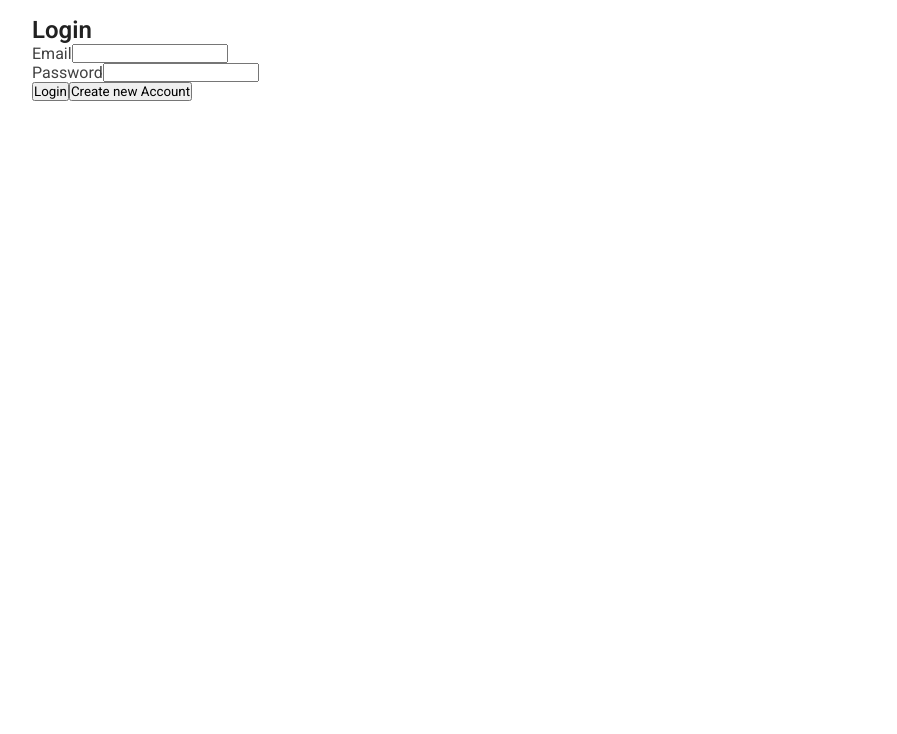
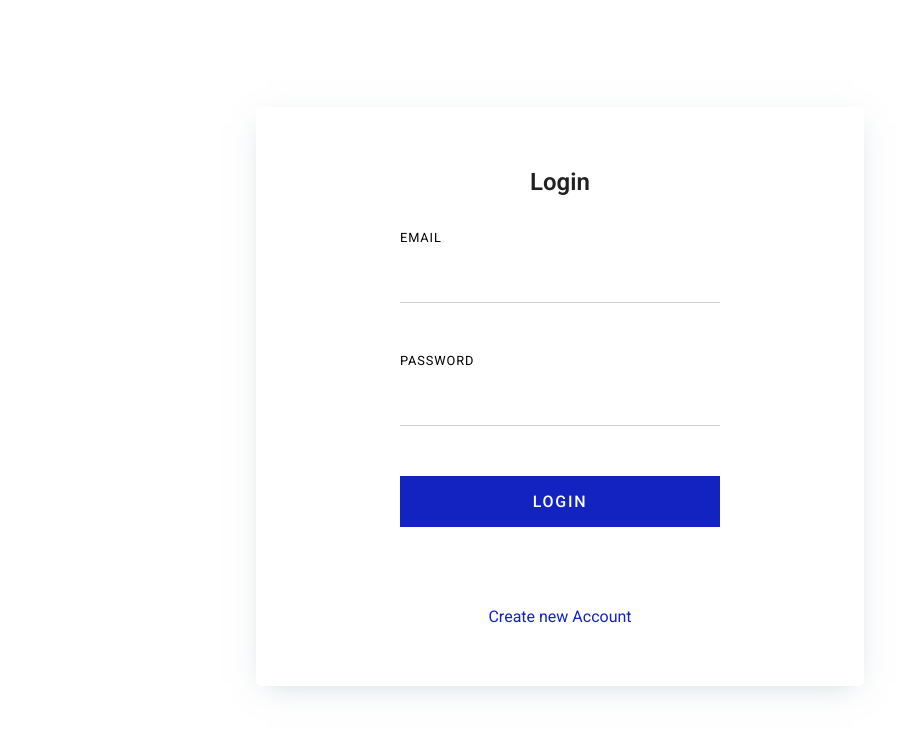
Before and after one commit to robdecipher/joffrey-ui, a Next.js app: page /auth in a window 1280 px wide. Shown: the top 734 px of the page, without its empty margins (144-1041 px from the left). Built offline with nearby package versions, Linux system fonts and the light colour scheme; no server answers.

Commit message:
Login Form styling

```diff
--- a/components/auth/auth-form.js
+++ b/components/auth/auth-form.js
@@ -1,7 +1,10 @@
 import { useState, useRef } from 'react';
 import { useRouter } from 'next/router';
 import { signIn } from 'next-auth/client';
+
+import Tile from '../ui/Tile';
 import classes from './auth-form.module.css';
+
 
 async function createUser(email, password) {
     const response = await fetch('/api/auth/signup', {
@@ -65,23 +68,29 @@ function AuthForm() {
     return(
 
         <section>
+            <Tile>
+                <div class={classes.formwrapper}>
                     <h2>{isLogin ? 'Login' : 'Sign-Up'}</h2>
                     <form onSubmit={submitHandler}>
-                <div>
-                    <label htmlFor='email'>Email</label>
-                    <input type='email' id='email' required ref={emailInputRef} />
+                        <div class={classes.fieldwrapper}>
+                            <label htmlFor='email' class={classes.formlabel}>Email</label>
+                            <input type='email' id='email' required class={classes.forminput} ref={emailInputRef} />
                         </div>
-                <div>
-                    <label htmlFor='password'>Password</label>
-                    <input type='password' id='password' required ref={pwInputRef} />
+                        <div class={classes.fieldwrapper}>
+                            <label htmlFor='password' class={classes.formlabel}>Password</label>
+                            <input type='password' id='password' required class={classes.forminput} ref={pwInputRef} />
                         </div>
-                <div>
-                    <button>{isLogin ? 'Login' : 'Create Account'}</button>
-                    <button type='button' className={classes.toggle} onClick={switchAuthModeHandler}>
+                        <div class={classes.fieldwrapper}>
+                            <button type='submit' class={classes.formsubmit}>{isLogin ? 'Login' : 'Create Account'}</button>
+                        </div>
+                        <div class={classes.authmode}>
+                            <button type='button' className={`toggle txtbtn`} onClick={switchAuthModeHandler}>
                                 {isLogin? 'Create new Account' : 'Login with existing Account'}
                             </button>
                         </div>
                     </form>
+                </div>
+            </Tile>
         </section>
 
     )
--- a/components/auth/auth-form.module.css
+++ b/components/auth/auth-form.module.css
@@ -0,0 +1,8 @@
+.formwrapper { display:flex;flex-direction:column;padding:2rem 8rem; }
+.formwrapper h2 { margin-bottom:2.1rem; }
+.fieldwrapper { flex-direction:column;align-items:flex-start;min-width:20rem;margin-bottom:2.1rem; }
+.formlabel { font-size:0.8rem;color:#000;text-transform:uppercase;letter-spacing:0.055rem;margin-bottom:1.6rem; }
+.forminput { width:100%;margin-bottom:1rem;border:0;border-bottom:1px solid #d0d0d0;padding:0.4rem 0.2rem;font-size:1rem; }
+.forminput:focus { outline:none; }
+.formsubmit { width:100%;padding:1rem 0.4rem;color:#fff;background:#1223c2;border:0;text-transform:uppercase;font-size:1rem;font-weight:500;letter-spacing:0.107rem;}
+.authmode { margin-top:5rem;justify-content:center; }
--- /dev/null
+++ b/components/ui/Tile.js
@@ -0,0 +1,9 @@
+import classes from './Tile.module.css';
+
+function Tile(props) {
+    return(
+        <div className={classes.tile}>{props.children}</div>
+    );
+}
+
+export default Tile;
--- /dev/null
+++ b/components/ui/Tile.module.css
@@ -0,0 +1 @@
+.tile { padding:1.8rem 1rem;display:flex;flex-direction:column;width:max-content;margin:0 auto;background-color:#fff;margin-bottom:0.4rem;border-radius:5px;box-shadow:0 7px 30px -10px rgba(150,170,180,0.5); }
--- a/helpers/api-util.js
+++ b/helpers/api-util.js
@@ -22,6 +22,7 @@ const completeDate = 'resolutiondate >= startOfDay()';
 const completeFields = 'fields=id,key,status,resolutiondate';
 
 const completeQuery = baseUrl + category + ' AND ' + completeStatus + ' AND ' + strip + ' AND ' + wpc + ' AND ' + completeDate + '&' + maxResults + '&' + completeFields;
+console.log(completeQuery);
 
 export async function getAllOpenTasks() {
 
--- a/styles/globals.css
+++ b/styles/globals.css
@@ -5,6 +5,14 @@
   font-family: 'Roboto', sans-serif;
   margin:0;
   padding:0;
+}
+
+html, body {
+  height:100%;
+}
+
+div#__next {
+  min-height:100%;
 }
 
 body {
@@ -63,3 +71,5 @@ a {
   font-size:1rem;
   line-height:1.5rem;
 }
+
+.txtbtn { border:0;background:transparent;cursor:pointer;color:#1223c2;font-size:1rem; }
```
Lines whose indentation alone changed are shown as unchanged.
